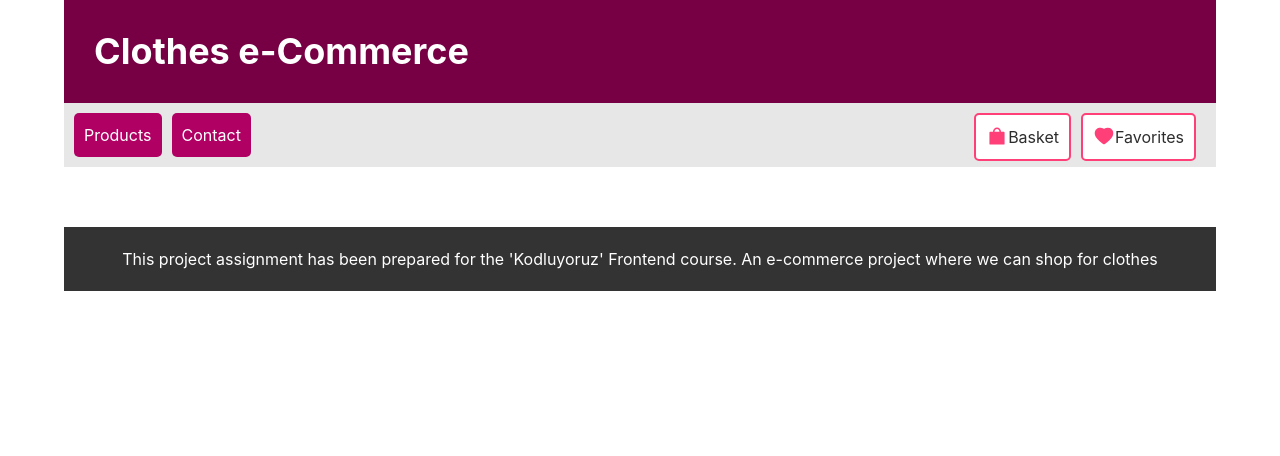
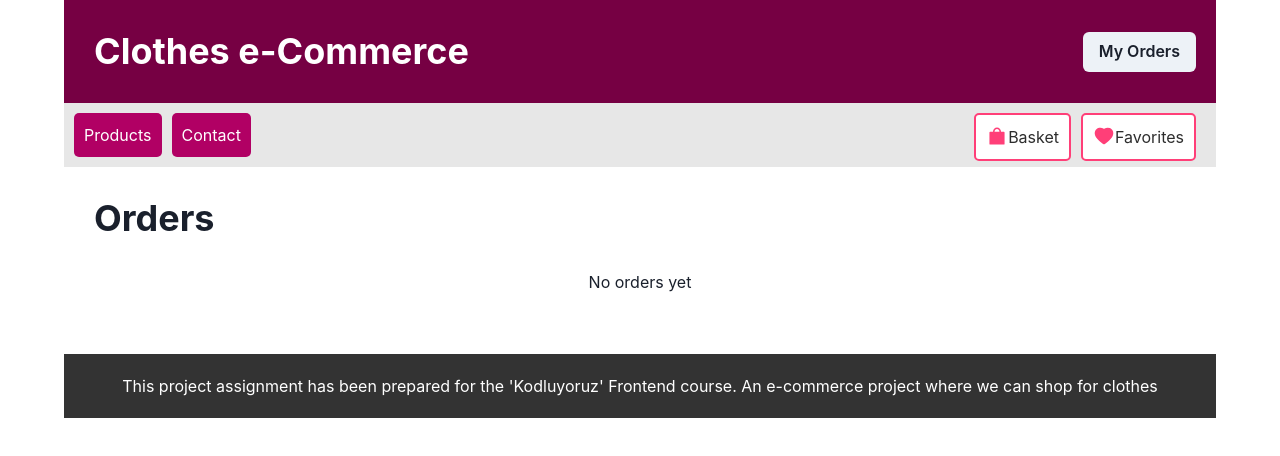
Before and after one commit to salihakotan/react-clothes-e-commerce-app, a React (Create React App) app: page /orders in a window 1280 px wide. Shown: the top 456 px of the page. Built offline with nearby package versions, Linux system fonts and the light colour scheme.

Commit message:
orders page

```diff
--- a/src/App.js
+++ b/src/App.js
@@ -7,6 +7,7 @@ import Contact from "./pages/Contact";
 import Favorites from "./pages/Favorites";
 import Basket from "./pages/Basket";
 import { Container } from "@chakra-ui/react";
+import Orders from "./pages/Orders";
 
 function App() {
   return (
@@ -20,6 +21,7 @@ function App() {
 
           <Route path="/favorites" element={<Favorites />} />
           <Route path="/basket" element={<Basket />} />
+          <Route path="/orders" element={<Orders />} />
           <Route path="/contact" element={<Contact />} />
         </Routes>
       </div>
--- a/src/components/Header.js
+++ b/src/components/Header.js
@@ -1,4 +1,4 @@
-import { Container, Heading } from '@chakra-ui/react'
+import { Box, Button, Container, Heading } from '@chakra-ui/react'
 import React from 'react'
 import { AiFillHeart, AiFillShop, AiFillShopping } from 'react-icons/ai'
 import { Link } from 'react-router-dom'
@@ -6,9 +6,14 @@ import { Link } from 'react-router-dom'
 function Header() {
   return (
     <div className='headerArea' m="10px">
+      <Box display="flex" justifyContent="space-between" textAlign="center" alignItems="center">
       <Heading p="30px" as="h1">Clothes e-Commerce</Heading>
 
+      <Link to="/orders">
+      <Button mr="20px">My Orders</Button>
+      </Link>
 
+      </Box>
     <nav>
       <ul className='headerMenu'>
         <li>
--- /dev/null
+++ b/src/components/OrderPanel.js
@@ -0,0 +1,43 @@
+import React from 'react'
+import { useDispatch, useSelector } from 'react-redux'
+import { newOrder, ordersSelector } from '../redux/ordersSlice'
+
+function OrderPanel({products,total}) {
+
+    const dispatch = useDispatch()
+
+    const orders = useSelector(ordersSelector)
+
+    console.log("orders before: ", orders)
+
+
+        const order = () => {
+
+            dispatch(newOrder({products:products,totalPrice:total}))
+
+            console.log("orders after: ", orders)
+
+        }
+
+
+
+  return (
+    <div>OrderPanel
+
+    <div>total: {JSON.stringify(total)}</div>
+
+
+    {products && products.length>0 && (
+        products.map((product,i)=> {
+           return <div key={i}>TİTLE: {product.title}</div>
+        })
+    )}
+
+    <button onClick={order}>ORDERRR</button>
+
+
+    </div>
+  )
+}
+
+export default OrderPanel
--- a/src/pages/Basket.js
+++ b/src/pages/Basket.js
@@ -25,6 +25,13 @@ function Basket() {
             console.log("removed from basket")
         }
 
+    }
+
+    const handleClickClearBasket = () => {
+
+    }
+
+    const handleClickOrder = () => {
 
     }
 
@@ -67,10 +74,10 @@ function Basket() {
       )}
       <Box m="30px 0 30px 0" textAlign="right">
 
-        <Button mr="20px" variant="outline" colorScheme="red">
+        <Button onClick={handleClickClearBasket} mr="20px" variant="outline" colorScheme="red">
           Clear basket
         </Button>
-        <Button colorScheme="green">Order</Button>
+        <Button onClick={handleClickOrder} colorScheme="green">Order</Button>
       </Box>
     </div>)
   );
--- a/src/pages/Favorites.js
+++ b/src/pages/Favorites.js
@@ -1,32 +1,30 @@
-import { Box, Button, Grid, Heading, Text } from '@chakra-ui/react'
-import React, { useEffect, useState } from 'react';
-import { Avatar, List, Skeleton } from 'antd';
-import ProductItem from '../components/ProductItem';
-import { useSelector } from 'react-redux';
-import { favoritesSelector } from '../redux/favoritesSlice';
+import { Box, Button, Grid, Heading, Text } from "@chakra-ui/react";
+import React, { useEffect, useState } from "react";
+import { Avatar, List, Skeleton } from "antd";
+import ProductItem from "../components/ProductItem";
+import { useSelector } from "react-redux";
+import { favoritesSelector } from "../redux/favoritesSlice";
 
 function Favorites() {
-
-
-    const favorites = useSelector(favoritesSelector)
+  const favorites = useSelector(favoritesSelector);
 
   return (
     <div>
-    <Heading mb="30px">Favorites</Heading>
+      <Heading mb="30px">Favorites</Heading>
 
-    {favorites && favorites.length<=0 && (
-        <Text textAlign="center">No favorites yet</Text>
-    )}
+      {favorites && favorites.length <= 0 && (
+        <Text mb="30px" textAlign="center">No favorites yet</Text>
+      )}
 
-    <Grid mt="40px" templateColumns="repeat(4, 1fr)" gap={6}>
-        {favorites &&
-            favorites.map((product, i) => {
+      {favorites && favorites.length>0 &&  (
+        <Grid mt="40px" templateColumns="repeat(4, 1fr)" gap={6}>
+          {favorites.map((product, i) => {
             return <ProductItem key={i} product={product} />;
           })}
-      </Grid>
-
-</div>
-  )
+        </Grid>
+      )}
+    </div>
+  );
 }
 
-export default Favorites
+export default Favorites;
--- /dev/null
+++ b/src/pages/Orders.js
@@ -0,0 +1,38 @@
+import { Box, Heading, Text } from '@chakra-ui/react'
+import React from 'react'
+import { useSelector } from 'react-redux'
+import { ordersSelector } from '../redux/ordersSlice'
+
+function Orders() {
+
+
+    const orders = useSelector(ordersSelector)
+
+
+
+
+  return (
+    <div>
+        <Heading mb="30px">Orders</Heading>
+
+        {orders && orders.length<= 0 && (
+            <Text mb="30px" textAlign="center">No orders yet</Text>
+        )}
+
+        {orders && (
+            orders.map((order)=> (
+                <li>
+
+                <Text>Date:{order.date}</Text>
+                 <Text>Total:{order.totalPrice}</Text>
+                 <Text>Products: {order.products.map((product)=> (<div>-----{product.title}</div>))}</Text>
+
+
+                </li>
+            ))
+        )}
+    </div>
+  )
+}
+
+export default Orders
--- a/src/pages/ProductDetail.js
+++ b/src/pages/ProductDetail.js
@@ -17,6 +17,7 @@ import {
 import { Box, Button, Heading, Image, Text } from "@chakra-ui/react";
 import { addToFavorites, favoritesSelector, removeFromFavorites } from "../redux/favoritesSlice";
 import { addToBasket, basketSelector, removeFromBasket } from "../redux/basketSlice";
+import OrderPanel from "../components/OrderPanel";
 
 function ProductDetail() {
   const product = useSelector(selectProduct);
@@ -103,6 +104,14 @@ useEffect(()=> {
   }
 
 
+  const handleClickOrder = (product) => {
+    <>
+       { console.log("buy")}
+
+    </>
+  }
+
+
   return (
     <>
        <Link to="/">
@@ -182,14 +191,16 @@ useEffect(()=> {
                     )
                   }
                 </Button>
-                <Button ml="20px" colorScheme="blue">
+                <Button onClick={()=>handleClickOrder(product)} ml="20px" colorScheme="blue">
                   Buy now
                 </Button>
               </Box>
               <Text mt="20px" fontWeight="bold">
-                Category:{" "}
+                Category:
                 <span style={{ color: "blue" }}>{product.category}</span>
               </Text>
+
+              <OrderPanel products={[product]} total={product.price} />
 
             </Box>
           </Box>
--- /dev/null
+++ b/src/redux/ordersSlice.js
@@ -0,0 +1,34 @@
+import { createSlice } from "@reduxjs/toolkit";
+
+export const ordersSelector = (state) => state.orders.items;
+
+const savedOrders = JSON.parse(localStorage.getItem("orders"))
+
+
+
+export const ordersSlice = createSlice({
+  name: "orders",
+  initialState: {
+    items: savedOrders ? savedOrders : [],
+    status: "idle",
+    error: null,
+  },
+  reducers: {
+    newOrder: (state, action) => {
+        const order = {
+            date:"06-24-2024",
+            totalPrice:action.payload.totalPrice,
+            products:action.payload.products,
+        }
+      state.items.push(order);
+      localStorage.setItem("orders",JSON.stringify(state.items))
+      console.log("new order", order);
+    },
+
+  },
+  extraReducers: (builder) => {},
+});
+
+export const { newOrder } = ordersSlice.actions;
+
+export default ordersSlice.reducer;
--- a/src/redux/store.js
+++ b/src/redux/store.js
@@ -2,12 +2,14 @@ import { configureStore } from "@reduxjs/toolkit";
 import productsSlice  from "./productsSlice";
 import favoritesSlice from "./favoritesSlice";
 import basketSlice  from "./basketSlice";
+import ordersSlice from "./ordersSlice";
 
 
 export const store = configureStore({
     reducer:{
         products:productsSlice,
         favorites:favoritesSlice,
+        orders:ordersSlice,
         basket:basketSlice,
     }
 })
```
